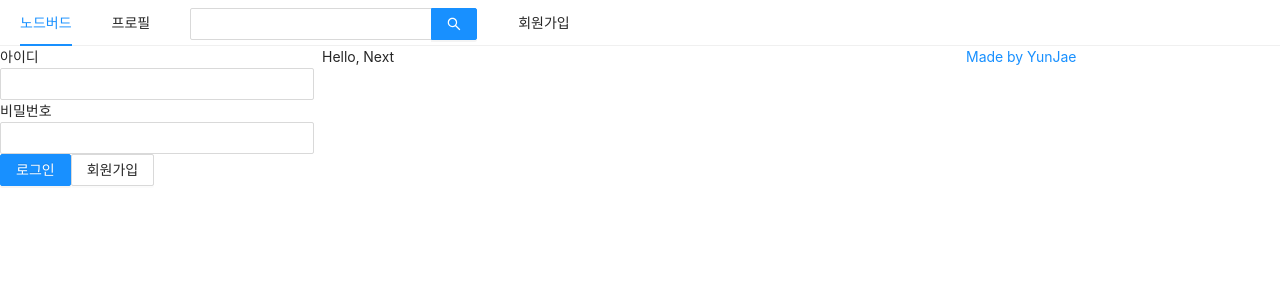
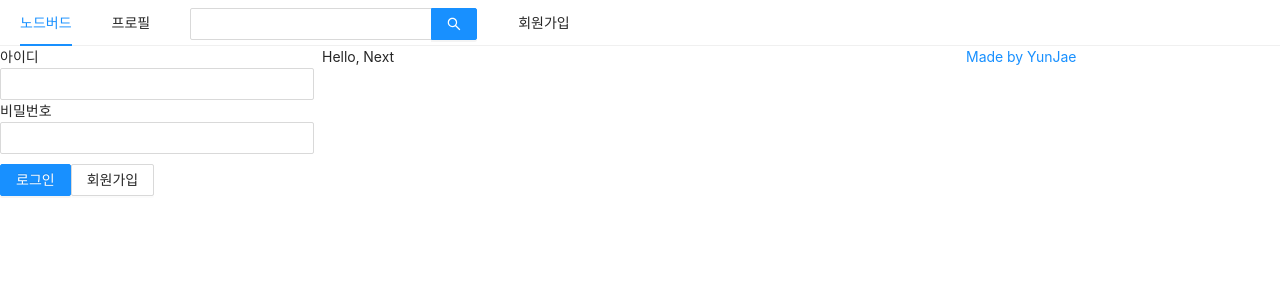
Before and after one commit to TestJeong/NodeBird, a Next.js app in the folder prepare/front/: page / in a window 1280 px wide. Shown: the top 300 px of the page. Built offline with nearby package versions, Linux system fonts and the light colour scheme.

Commit message:
styled-components 설정

```diff
--- a/prepare/front/components/LoginForm.js
+++ b/prepare/front/components/LoginForm.js
@@ -1,6 +1,11 @@
 import React, { useState, useCallback } from "react";
 import { Form, Input, Button } from "antd";
 import Link from "next/link";
+import styled from "styled-components";
+
+const ButtonWrapper = styled.div`
+  margin-top: 10px;
+`;
 
 const LoginForm = () => {
   const [id, setId] = useState("");
@@ -32,7 +37,7 @@ const LoginForm = () => {
           required
         />
       </div>
-      <div>
+      <ButtonWrapper>
         <Button type="primary" htmlType="submit" loading={false}>
           로그인
         </Button>
@@ -41,7 +46,7 @@ const LoginForm = () => {
             <Button>회원가입</Button>
           </a>
         </Link>
-      </div>
+      </ButtonWrapper>
     </Form>
   );
 };
```
Also changed, not shown: 1 other file (tests, documents, lock files or other folders).
